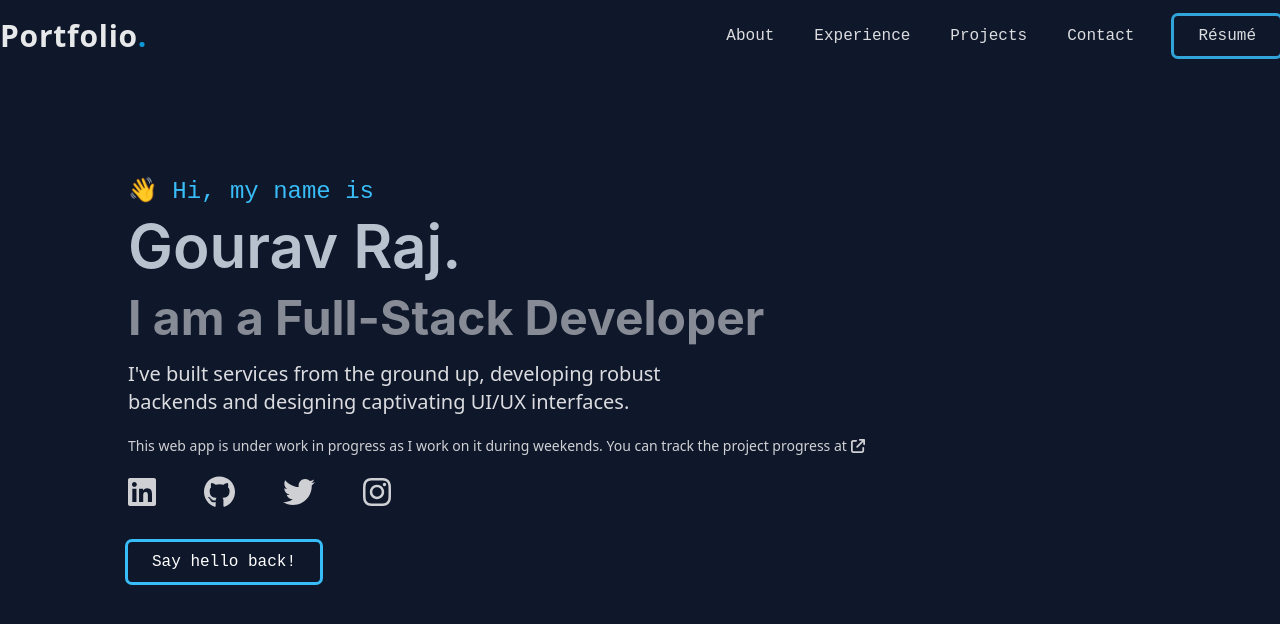
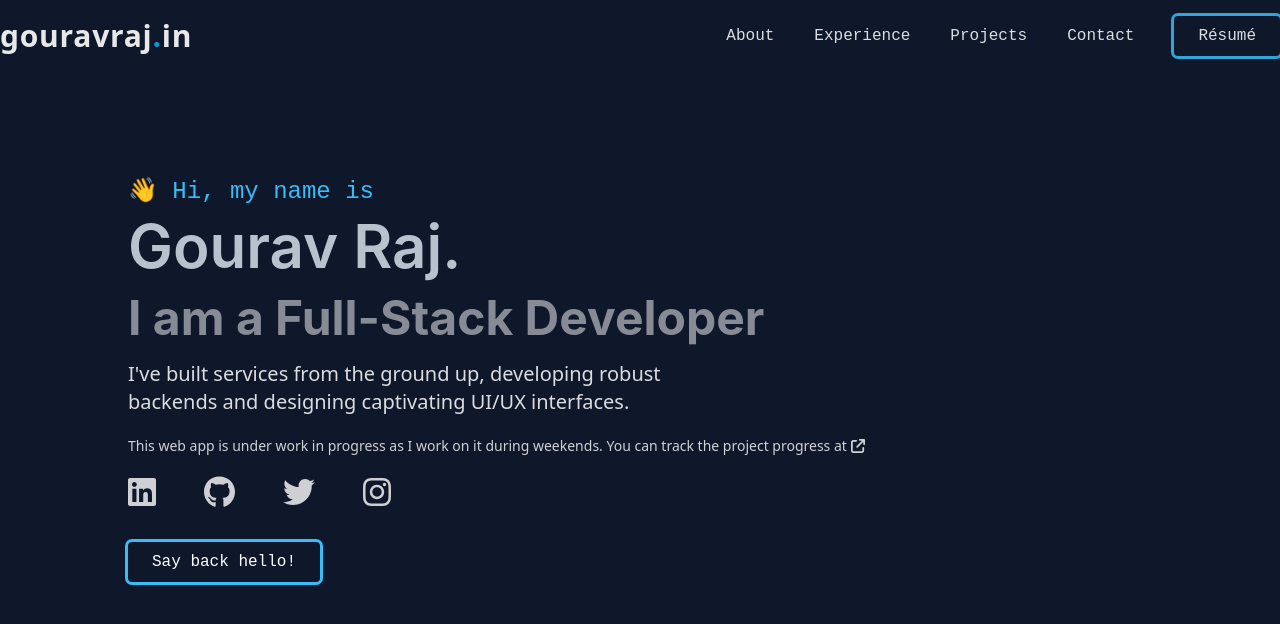
Before and after one commit to gogouravr/dot-portfolio, a React (Create React App) app: page / in a window 1280 px wide. Shown: the top 624 px of the page. Built offline with nearby package versions, Linux system fonts and the light colour scheme.

Commit message:
Alter Logo text

```diff
--- a/src/components/Intro.jsx
+++ b/src/components/Intro.jsx
@@ -37,7 +37,7 @@ export default function Intro() {
 
             <SocialMediaSection />
             <div className="mt-8">
-                <PrimaryButton>Say hello back!</PrimaryButton>
+                <PrimaryButton>Say back hello! </PrimaryButton>
             </div>
         </section >
     )
--- a/src/components/Navbar/Navbar.jsx
+++ b/src/components/Navbar/Navbar.jsx
@@ -10,7 +10,7 @@ export default function Navbar() {
     return (
         <nav className='flex justify-between container mx-auto mt-4 items-center'>
             <section className='text-white text-3xl font-prime font-semibold opacity-90 tracking-wide'>
-                Portfolio<span className="text-sky-500">.</span>
+                gouravraj<span className="text-sky-500">.</span>in
             </section>
             <ul className='text-white flex gap-10 items-center font-normal'>
                 <li className='list-none font-thin cursor-pointer hover:text-sky-400 ease-in-out duration-100 opacity-85'>About</li>
```
Also changed, not shown: vercel.json.
